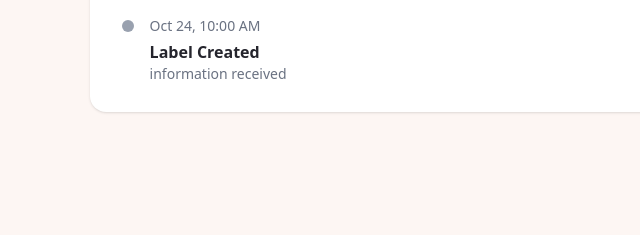
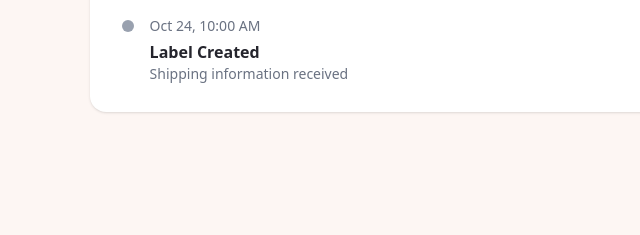
Before and after one commit to sophiainterlude/shipping-project, a plain HTML site: page tracking.html in a window 1280 px wide. Shown: the part 1028-1263 px from the top of the page, 0-640 px from the left. Drawn offline with nearby package versions, Linux system fonts and the light colour scheme.

Commit message:
added some changes

```diff
--- a/tracking.html
+++ b/tracking.html
@@ -76,7 +76,7 @@
                                 <div class="absolute -left-[28px] top-1 w-3 h-3 rounded-full bg-gray-400"></div>
                                 <p class="text-sm text-gray-500">Oct 24, 10:00 AM</p>
                                 <h3 class="font-bold mt-1">Label Created</h3>
-                                <p class="text-sm text-gray-500"> information received</p>
+                                <p class="text-sm text-gray-500">Shipping information received</p>
                             </div>
                         </div>
                     </div>
```
